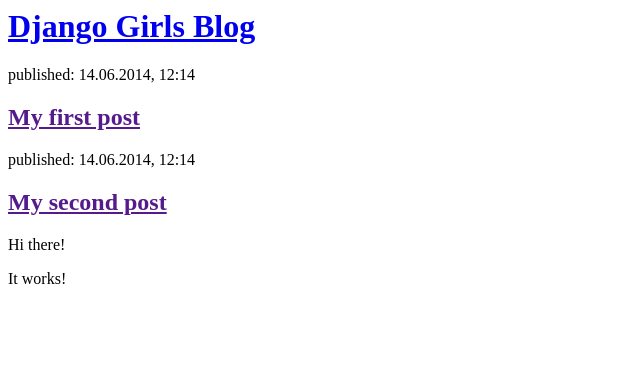
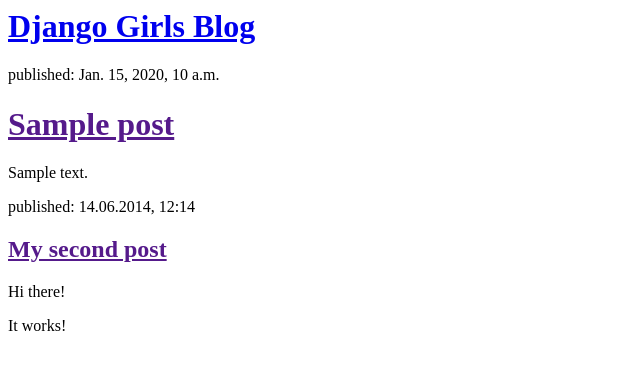
Before and after one commit to Bethr48/my-first-blog, a Django app: template blog/templates/blog/post_list.html in a window 1280 px wide. Shown: the top 370 px of the page, without its empty margins (0-640 px from the left). Run offline with Django 3.2, Linux system fonts and the light colour scheme; the template is opened without the code that fills it: values that come from a table or form of the project are taken from there, others are empty; tables that the repository leaves empty hold one stand-in row (values such as "Sample post").

Commit message:
Modified templates to display posts from database.

```diff
--- a/blog/templates/blog/post_list.html
+++ b/blog/templates/blog/post_list.html
@@ -4,15 +4,17 @@
   </head>
   <body>
     <div>
-            <h1><a href="/">Django Girls Blog</a></h1>
-        </div>
+      <h1><a href="/">Django Girls Blog</a></h1>
+    </div>
 
-        <div>
-            <p>published: 14.06.2014, 12:14</p>
-            <h2><a href="">My first post</a></h2>
-          </div>
+      {% for post in posts %}
+      <div>
+        <p>published: {{ post.published_date }}</p>
+        <h1><a href="">{{ post.title }}</a></h1>
+        <p>{{ post.text|linebreaksbr }}</p>
+      </div>
+      {% endfor %}
 
-          <div>
               <p>published: 14.06.2014, 12:14</p>
               <h2><a href="">My second post</a></h2>
 <p>Hi there!</p>
--- a/blog/views.py
+++ b/blog/views.py
@@ -1,7 +1,10 @@
 from django.shortcuts import render
+from django.utils import timezone
+from .models import Post
 
 def post_list(request):
-    return render(request, 'blog/post_list.html', {})
+    posts = Post.objects.filter(published_date__lte=timezone.now()).order_by('published_date')
+    return render(request, 'blog/post_list.html', {'posts' : posts})
 
 
 # Create your views here.
```
